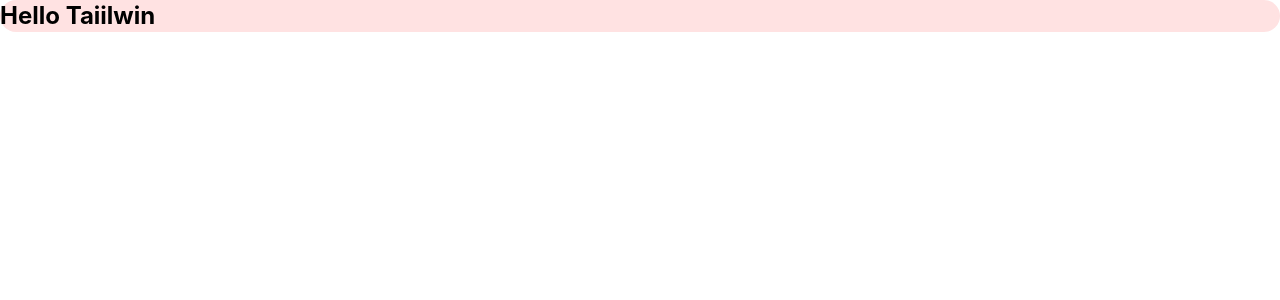
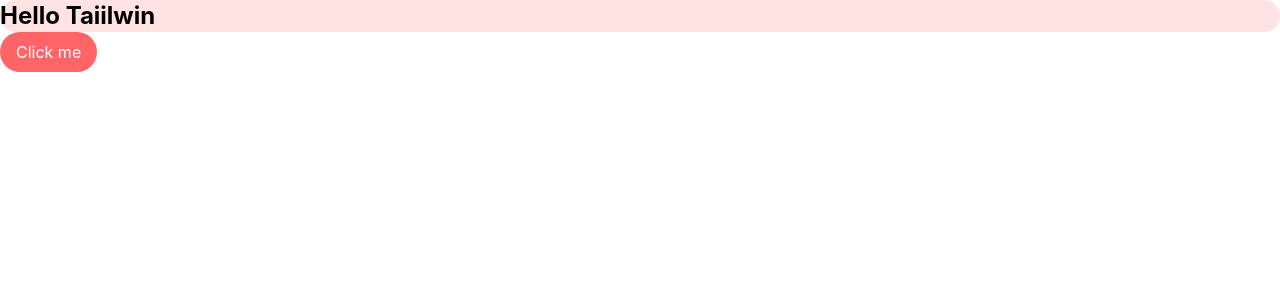
Before and after one commit to nvantien24042002/react-go, a React (Vite) app: page / in a window 1280 px wide. Shown: the top 300 px of the page. Built offline with nearby package versions, Linux system fonts and the light colour scheme.

Commit message:
added Tips for effectively searching using Tailwind.

```diff
--- a/src/App.jsx
+++ b/src/App.jsx
@@ -2,7 +2,17 @@ import './App.css'
 // import UserProfile from './components/UserProfile';
 // import { userList } from './data/userList';
 function App() {
-  return <h1 className='text-2xl font-bold bg-red-100 rounded-full'>Hello Taiilwin</h1>
+  return (
+  <>
+    <h1 h1 className='text-2xl font-bold bg-red-100 rounded-full'>Hello Taiilwin</h1>
+    <div className="flex">
+      <button className='bg-red-400 py-2 px-4 text-white rounded-full'>
+        Click me
+      </button>
+    </div>
+  </>
+  )
+
   // Logic
   // console.log(userList);
     // const FilteredUsers = userList.filter(
```
